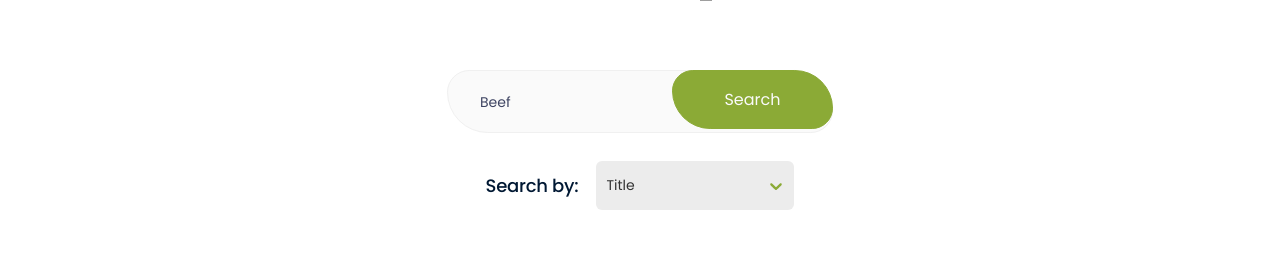
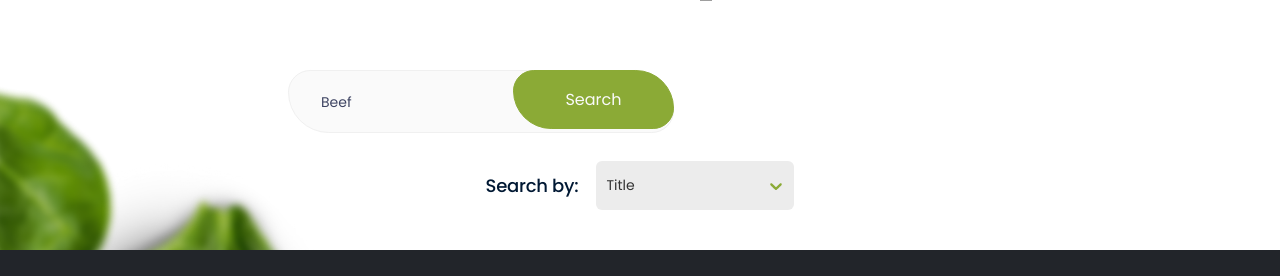
Before and after one commit to VladosSid/project-fullstack-frontend, a React (Create React App) app: page /project-fullstack-frontend/search in a window 1280 px wide. Shown: the part 148-424 px from the top of the page. Built offline with nearby package versions, Linux system fonts and the light colour scheme; no server answers; grey boxes are pictures that could not be loaded.

Commit message:
search style again

```diff
--- a/src/components/SearchBar/SearchBar.styled.js
+++ b/src/components/SearchBar/SearchBar.styled.js
@@ -10,5 +10,8 @@ export const SearchBarWrapper = styled.div`
   @media screen and (min-width: 1440px) {
     padding-bottom: 90px;
   }
+  @media ${theme.device.desktop} {
+    padding-bottom: 90px;
+  } ;
 `;
 export const SearchTypeSelectorBox = styled.div``;
--- a/src/components/SearchForm/SearchForm.styled.js
+++ b/src/components/SearchForm/SearchForm.styled.js
@@ -14,9 +14,9 @@ export const SearchesForm = styled.form`
   @media ${theme.device.tablet} {
     margin-bottom: ${props => (props.marginBottom ? '28px' : 0)};
   }
-  /* @media screen and (min-width: 1240px) {
-    margin-right: ${props => props.page === 'main' && '200px'};
-  } */
+  @media ${theme.device.desktop} {
+    margin: ${props => props.page === 'search' && '0px auto 28px'};
+  }
   /* margin-top: 0px; */
 `;
 
--- a/src/pages/SearchPage/SearchPage.jsx
+++ b/src/pages/SearchPage/SearchPage.jsx
@@ -23,11 +23,9 @@ export default function SearchPage() {
 
   //------------
   function handleSearchTypeChange(type) {
-    console.log('Skoka', searchQuery.match(/\b\w+\b/g)?.length);
     const aaa = searchQuery.match(/\b\w+\b/g)?.length;
     if (type === 'ingredients' && aaa > 1) {
       Notify.warning('You can only enter one ingredient. ');
-      console.log('tooo mach');
     }
     setSearchType(type);
     // setSearchParams({ type: type });
@@ -38,7 +36,6 @@ export default function SearchPage() {
   }
   //---------
   function handleSubmit(query) {
-    console.log('Query in SP submit', query);
     const nextQuery = query !== '' ? query : '';
     setSearchQuery(nextQuery);
     // const searchUrl = createSearchUrl(query, query);!!!!!!!
@@ -50,42 +47,23 @@ export default function SearchPage() {
   //----------------------------
   return (
     <MainContainer>
-      <ContainerWrapper>
+      <>
         <MainPageTitle title={'Search'} />
         <SearchBar
-          // onSearch={handleSearch}
           onTypeChange={handleSearchTypeChange}
           onSubm={handleSubmit}
           selectedType={searchType}
           searchQuery={searchQuery}
         />
+      </>
       {searchQuery !== '' && (
-          <>
+        <ContainerWrapper>
           <SearchRecipesList
             searchQuery={searchQuery}
             searchType={searchType}
           />
-          </>
+        </ContainerWrapper>
       )}
-      </ContainerWrapper>
     </MainContainer>
   );
 }
-//.trim().replace(/ +/g, '%20')
-//<SearchRecipesList searchQuery={searchQuery} searchType={searchType} searchResults={searchResults} />
-
-// function SearchTypeSelector({ type, onChange }) {
-//   function handleSelect(eventKey) {
-//     onChange(eventKey);
-//   }
-
-//   return (
-//     <DropdownButton
-//       title={type === 'query' ? 'Поиск по запросу' : 'Поиск по ингредиенту'}
-//       onSelect={handleSelect}
-//     >
-//       <Dropdown.Item eventKey="query">Поиск по запросу</Dropdown.Item>
-//       <Dropdown.Item eventKey="ingredient">Поиск по ингредиенту</Dropdown.Item>
-//     </DropdownButton>
-//   );
-// }
--- a/src/pages/SearchPage/Searchpage.styled.js
+++ b/src/pages/SearchPage/Searchpage.styled.js
@@ -23,17 +23,33 @@ import theme from '../../style/generalStyle';
 //     padding-right: 99px;
 //   }
 // `;
-export const ContainerWrapper = styled.div`
+// export const ContainerWrapper = styled.section`
+//   /* height: 100%; */
+//   display: flex;
+//   flex-direction: column;
+//   align-items: center;
+//   justify-content: center;
+//   /* padding: 0 16px;
+//   margin: 0 auto; */
+//   padding-bottom: 100px;
+
+//   @media ${theme.device.tablet} {
+//     padding-bottom: 200px;
+//   }
+// `;
+export const ContainerWrapper = styled.section`
   /* height: 100%; */
-  display: flex;
+  /* display: flex;
   flex-direction: column;
   align-items: center;
   justify-content: center;
-  /* padding: 0 16px;
-  margin: 0 auto; */
-  padding-bottom: 100px;
+
+  padding-bottom: 100px; */
 
   @media ${theme.device.tablet} {
-    padding-bottom: 200px;
+    /* padding-bottom: 200px; */
+  }
+  @media ${theme.device.desktop} {
+    padding-bottom: 100px;
   }
 `;
```
Lines whose indentation alone changed are shown as unchanged.
